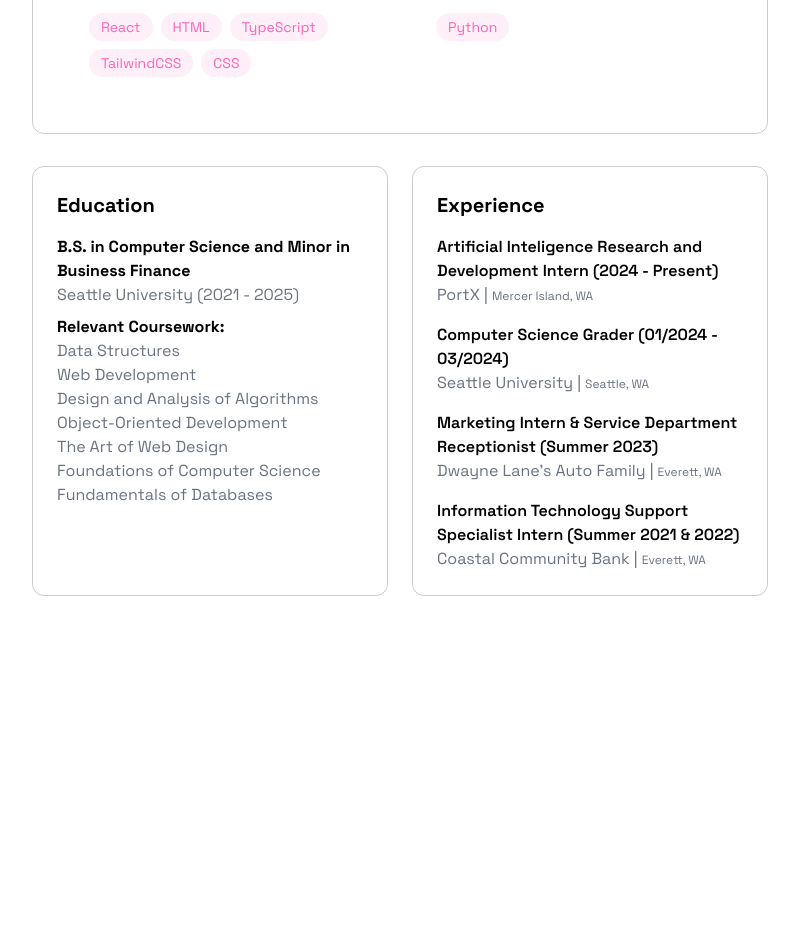
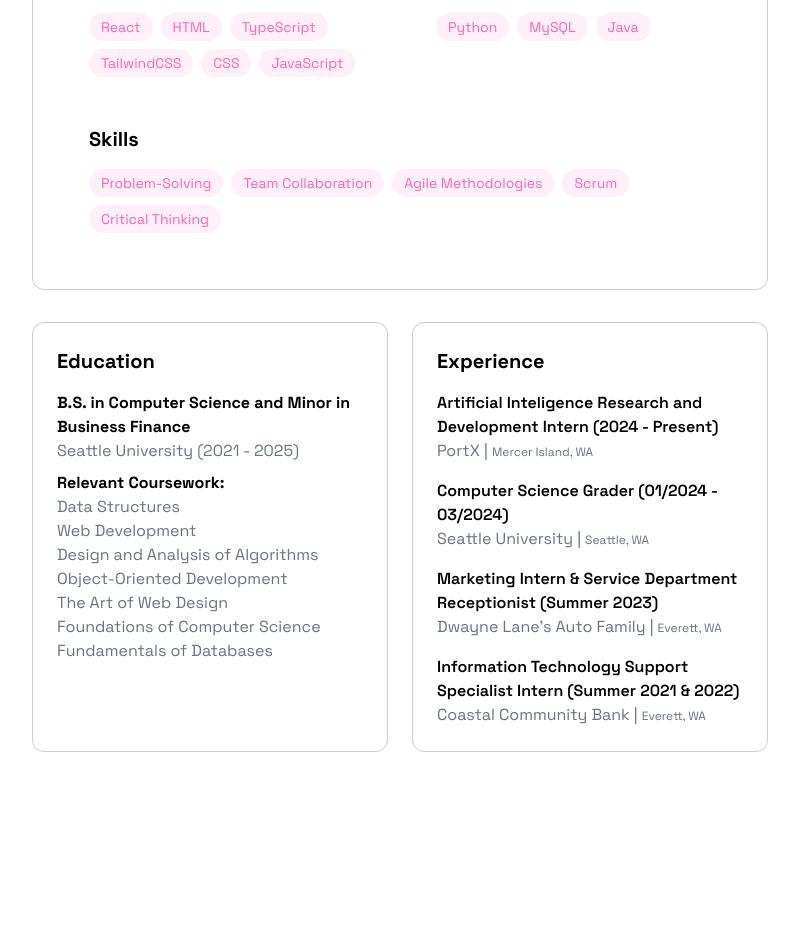
Before and after one commit to gracerlane/portfolio, a React (Vite) app: page / in a window 1280 px wide. Shown: the part 1060-1994 px from the top of the page, without its empty margins (240-1039 px from the left). Built offline with nearby package versions, Linux system fonts and the light colour scheme.

Commit message:
Update about section and projects section

```diff
--- a/src/components/sections/About.jsx
+++ b/src/components/sections/About.jsx
@@ -7,10 +7,21 @@ export const About = () => {
     "TypeScript",
     "TailwindCSS",
     "CSS",
+		"JavaScript",
   ];
 
   const backendSkills = [
-		"Python"
+		"Python",
+		"MySQL",
+		"Java",
+	];
+
+	const softSkills = [
+		"Problem-Solving",
+		"Team Collaboration",
+		"Agile Methodologies",
+		"Scrum",
+		"Critical Thinking",
 	];
 
   return (
@@ -32,7 +43,7 @@ export const About = () => {
 
             <div className="grid grid-cols-1 md:grid-cols-2 gap-6">
               <div className="rounded-xl p-6 hover:-translate-y-1 transition-all">
-                <h3 className="text-xl font-bold mb-4"> Frontend</h3>
+                <h3 className="text-xl font-bold mb-4"> Frontend </h3>
                 <div className="flex flex-wrap gap-2">
                   {frontendSkills.map((tech, key) => (
                     <span
@@ -46,7 +57,7 @@ export const About = () => {
               </div>
 
               <div className="rounded-xl p-6 hover:-translate-y-1 transition-all">
-                <h3 className="text-xl font-bold mb-4"> Backend</h3>
+                <h3 className="text-xl font-bold mb-4"> Backend </h3>
                 <div className="flex flex-wrap gap-2">
                   {backendSkills.map((tech, key) => (
                     <span
@@ -59,6 +70,19 @@ export const About = () => {
                 </div>
               </div>
             </div>
+						<div className="rounded-xl p-6 hover:-translate-y-1 transition-all">
+							<h3 className="text-xl font-bold mb-4"> Skills </h3>
+							<div className="flex flex-wrap gap-2">
+								{softSkills.map((tech, key) => (
+									<span
+										key={key}
+										className="bg-pink-400/10 text-pink-400 py-1 px-3 rounded-full text-sm"
+									>
+										{tech}
+									</span>
+								))}
+							</div>
+						</div>
           </div>
 
           <div className="grid grid-cols-1 md:grid-cols-2 gap-6 mt-8">
--- a/src/components/sections/Projects.jsx
+++ b/src/components/sections/Projects.jsx
@@ -9,11 +9,11 @@ export const Projects = () => {
     >
       <RevealOnScroll>
         <div className="max-w-5xl mx-auto px-4">
-          <h2 className="text-3xl font-bold mb-8 bg-gradient-to-r from-pink-400 to-pink-80 bg-clip-text text-transparent text-center">
+          <h2 className="text-3xl font-bold mb-8 bg-gradient-to-r from-pink-400 to-pink-200 bg-clip-text text-transparent text-center">
             {" "}
             Featured Projects
           </h2>
-          <div className="min-w-2xl grid grid-cols-1 md:grid-cols-1 gap-6 text-center justify-center">
+          <div className="grid grid-cols-1 md:grid-cols-1 gap-6 text-center justify-center">
             <div className="p-6 rounded-xl border border-gray-500/30 ">
               <h3 className="text-xl font-bold mb-2"> Capstone Project</h3>
               <p className="text-gray-400 mb-4">
```
